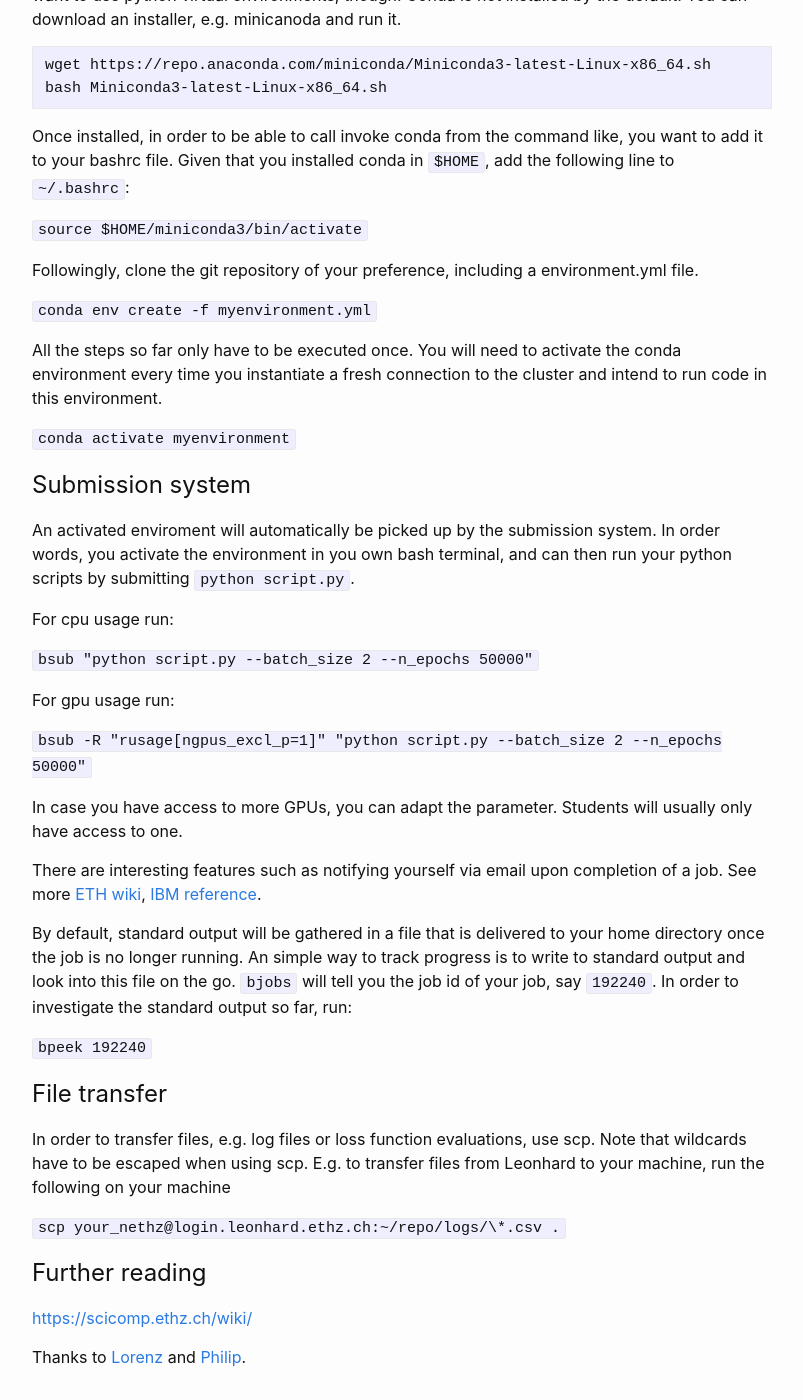
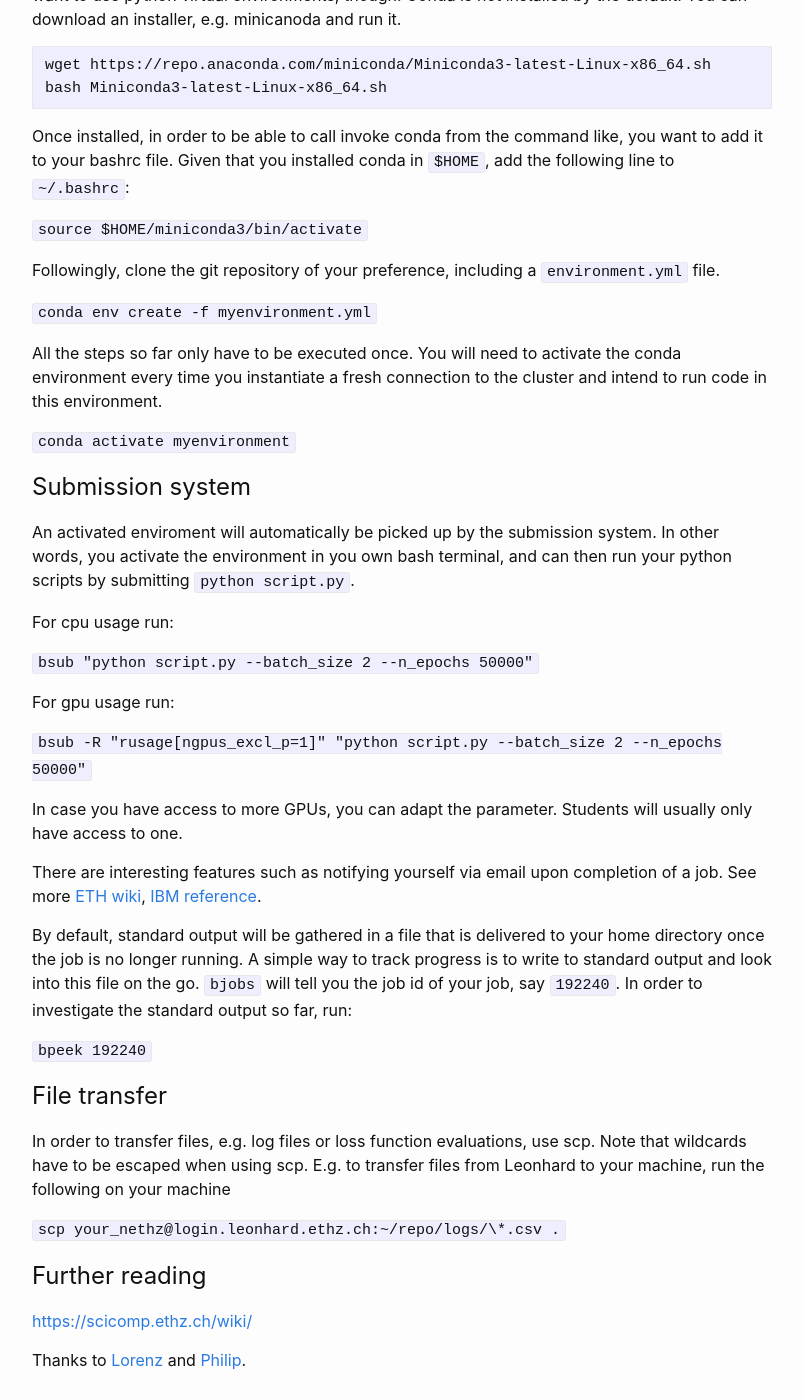
Before and after one commit to kklein/kklein.github.io, a Jekyll site: the page built from _posts/2019-02-28-leonhard.markdown, in a window 1280 px wide and 1400 px high, scrolled down 666 px. Shown: the whole window, without its empty margins (238-1041 px from the left). Built offline with Jekyll 4.4.1, drawn with Linux system fonts in a browser that asks for light colours.

Commit message:
Fix typos.

```diff
--- a/_posts/2019-02-28-leonhard.markdown
+++ b/_posts/2019-02-28-leonhard.markdown
@@ -28,7 +28,7 @@ Once installed, in order to be able to call invoke conda from the command like,
 
 `source $HOME/miniconda3/bin/activate`
 
-Followingly, clone the git repository of your preference, including a environment.yml file.
+Followingly, clone the git repository of your preference, including a `environment.yml` file.
 
 `conda env create -f myenvironment.yml`
 
@@ -37,7 +37,7 @@ All the steps so far only have to be executed once. You will need to activate th
 `conda activate myenvironment`
 
 # Submission system
-An activated enviroment will automatically be picked up by the submission system. In order words, you activate the environment in you own bash terminal, and can then run your python scripts by submitting `python script.py`.
+An activated enviroment will automatically be picked up by the submission system. In other words, you activate the environment in you own bash terminal, and can then run your python scripts by submitting `python script.py`.
 
 For cpu usage run:
 
@@ -52,7 +52,7 @@ In case you have access to more GPUs, you can adapt the parameter. Students will
 There are interesting features such as notifying yourself via email upon completion of a job. See more [ETH wiki](https://scicomp.ethz.ch/wiki/Using_the_batch_system), [IBM reference](https://www.ibm.com/support/knowledgecenter/en/SSETD4_9.1.2/lsf_command_ref/bsub.1.html).
 
 By default, standard output will be gathered in a file that is delivered to your home directory once the job is no longer running.
-An simple way to track progress is to write to standard output and look into this file on the go. `bjobs` will tell you the job id of your job, say `192240`.
+A simple way to track progress is to write to standard output and look into this file on the go. `bjobs` will tell you the job id of your job, say `192240`.
 In order to investigate the standard output so far, run:
 
 `bpeek 192240`
```
